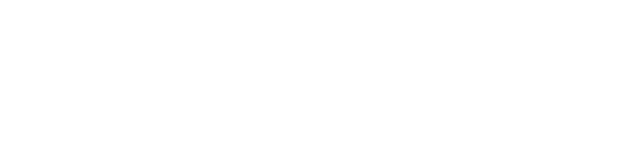
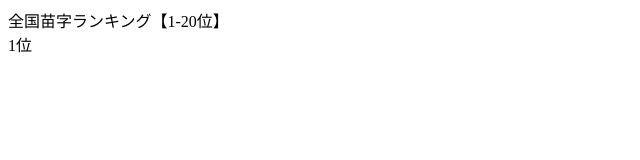
Before and after one commit to k-kageyama/2025_1B, a plain HTML site: page page/Webpage_1-20.html in a window 1280 px wide. Shown: the whole page, without its empty margins (0-640 px from the left). Drawn offline with Linux system fonts and the light colour scheme.

Commit message:
内容追加

```diff
--- a/page/Webpage_1-20.html
+++ b/page/Webpage_1-20.html
@@ -1,8 +1,12 @@
-<html>
-<head>
- <title> </title>
-</head>
-<body>
+<!DOCTYPE html>
+<html lang="ja">
+  <head>
+    <title>全国苗字ランキング</title>
+  </head>
+  <body>
+    全国苗字ランキング【1-20位】<br>
+    1位
 
-</body>
+
+  </body>
 </html>
```
